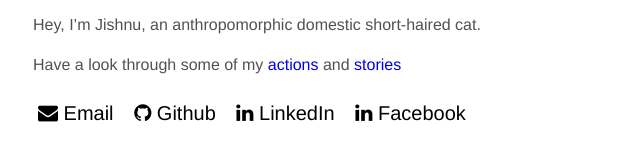
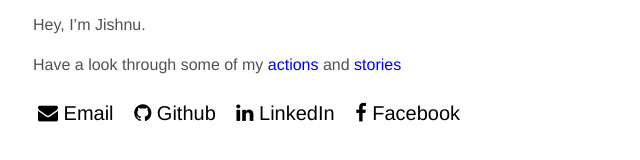
Before and after one commit to JishnuSaseendran/JishnuSaseendran.github.io, a plain HTML site: page index.html in a window 1280 px wide. Shown: the part 158-318 px from the top of the page, without its empty margins (319-959 px from the left). Drawn offline with Linux system fonts and the light colour scheme.

Commit message:
Add html

```diff
--- a/index.html
+++ b/index.html
@@ -26,7 +26,7 @@
         </div><!-- end of profile -->
 
         <div class="profile-about">
-            <p>Hey, I’m Jishnu, an anthropomorphic domestic short-haired cat.</p>
+            <p>Hey, I’m Jishnu.</p>
             <!--I am currently in third year of college and expect to graduate in 2018-->
 
             <p>Have a look through some of my <a href="/projects/">actions</a> and <a href="/blog/">stories</a></p>
@@ -43,7 +43,7 @@
                 <i class="fa fa-linkedin"></i> LinkedIn
             </a>
             <a href="#" target="_blank" title="My Facebook profile">
-                <i class="fa fa-linkedin"></i> Facebook
+                <i class="fa fa-facebook"></i> Facebook
             </a>
         </div><!-- end of social links -->
     </div><!-- end of container -->
```
